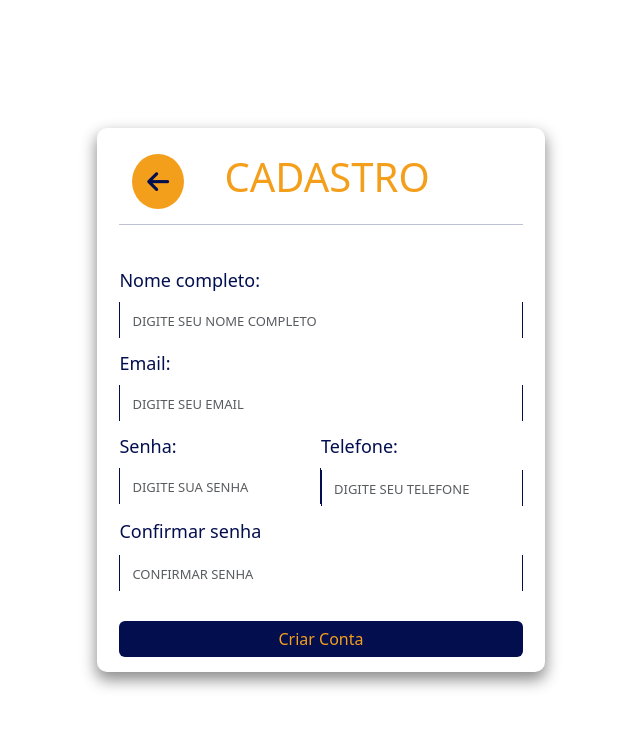
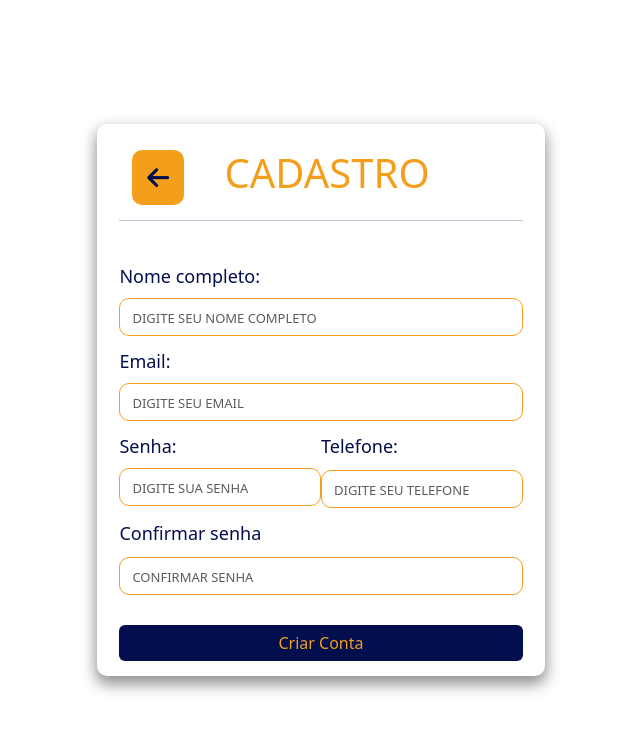
Before and after one commit to Lucas-Braga04/ProjetoCCC, a website: page cadastro.html in a window 1280 px wide. Shown: the whole page, without its empty margins (319-959 px from the left). Drawn offline with nearby package versions, Linux system fonts and the light colour scheme.

Commit message:
Mudaça nas bordas dos input nos foms

```diff
--- a/CSS/CSS-CADASTRO/main.css
+++ b/CSS/CSS-CADASTRO/main.css
@@ -35,10 +35,8 @@
     color: #030E4F;
 }
 .tela-cadastro div input {
-    border: none;
-    border-left: 1px solid #030E4F;
-    border-right: 1px solid #030E4F;
-    border-radius: 0px;
+    border-radius: 10px;
+    border: solid 1px #f49f1c;
 }
 .tela-cadastro div input::placeholder {
     font-size: 13px;
--- a/CSS/CSS-LOGIN/main.css
+++ b/CSS/CSS-LOGIN/main.css
@@ -77,10 +77,12 @@ main {
 }
 
 .tela-login div input {
-    border: none;
-    border-left: 1px solid #030E4F;
-    border-right: 1px solid #030E4F;
-    border-radius: 0px;
+    border-radius: 10px;
+    border: solid 1px #f49f1c;
+}
+#input-email{
+    border-radius: 10px;
+    border: solid 1px #f49f1c;
 }
 
 .tela-login div input::placeholder {
@@ -109,7 +111,7 @@ main {
     align-items: center;
     width: 65px;
     height: 55px;
-    border-radius: 50%;
+    border-radius: 10px;
     background-color: #F49F1C;
     border: none;
     margin-left: 35px;
```
Also changed, not shown: CSS/CSS-CONTATO/main.css (+5 -5 lines).
